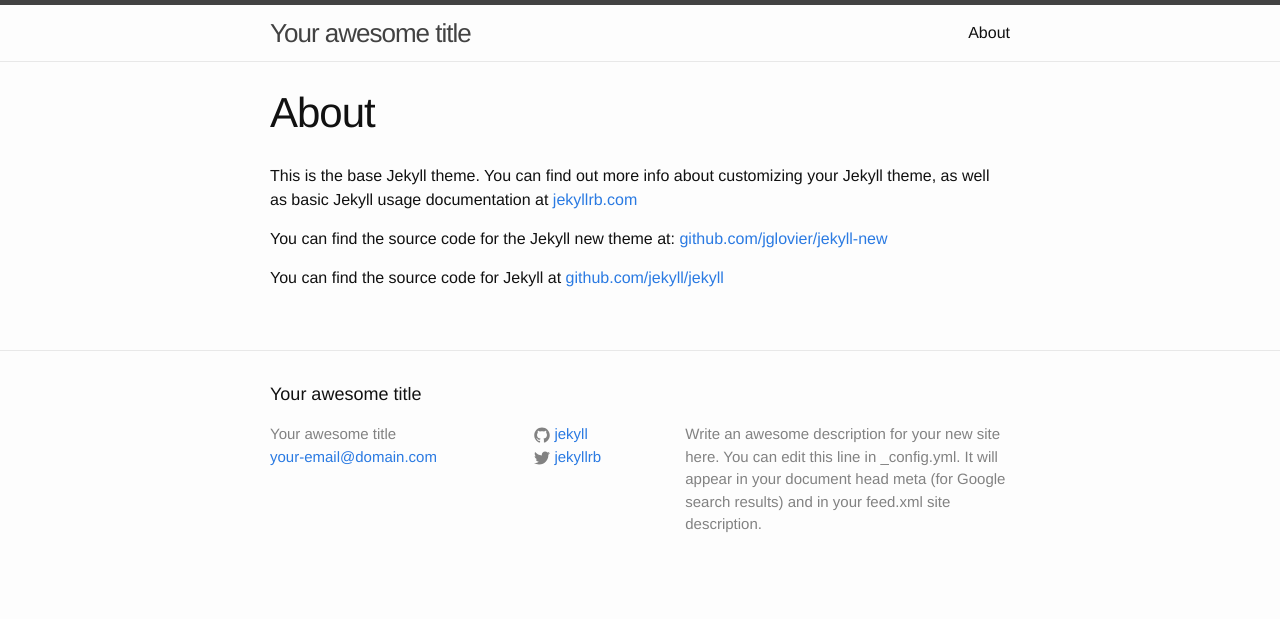
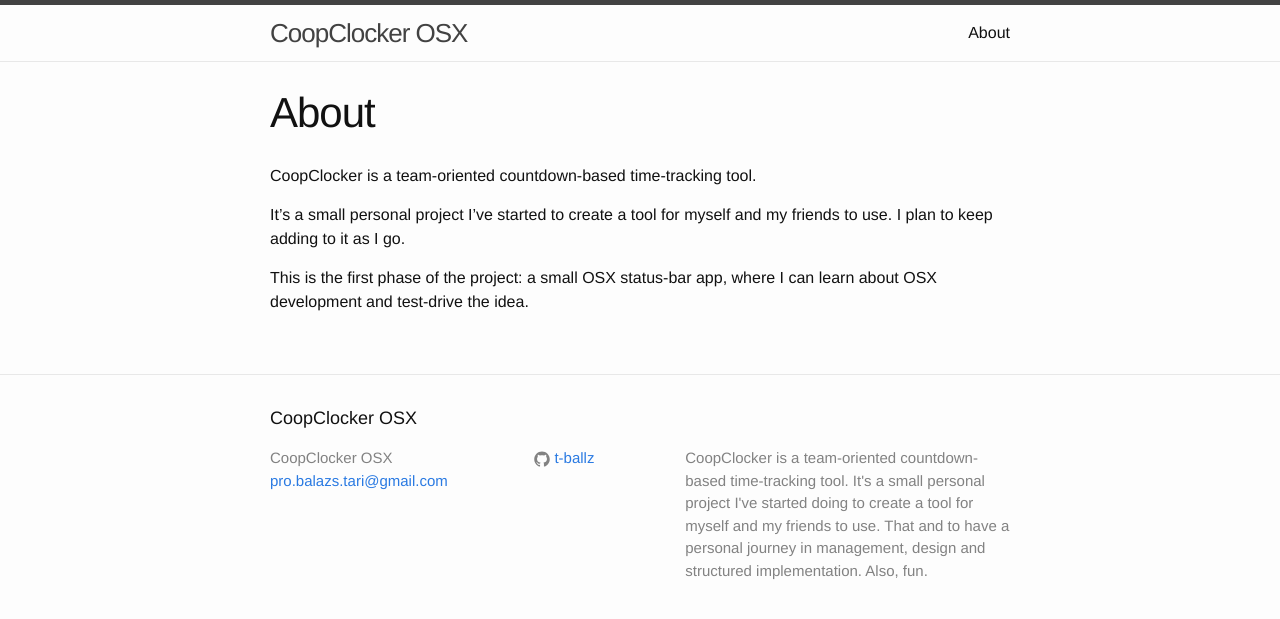
Before and after one commit to t-ballz/coopclocker-osx, a Jekyll site: the page built from about.md, in a window 1280 px wide. Shown: the top 619 px of the page. Built offline with Jekyll 4.4.1, drawn with Linux system fonts in a browser that asks for light colours.

Commit message:
- config changed, some basic info added - first post: First post - second post: Curent status

```diff
--- a/_config.yml
+++ b/_config.yml
@@ -1,14 +1,13 @@
 # Site settings
-title: Your awesome title
-email: your-email@domain.com
+title: CoopClocker OSX
+email: pro.balazs.tari@gmail.com
 description: > # this means to ignore newlines until "baseurl:"
-  Write an awesome description for your new site here. You can edit this
-  line in _config.yml. It will appear in your document head meta (for
-  Google search results) and in your feed.xml site description.
+  CoopClocker is a team-oriented countdown-based time-tracking tool.
+  It's a small personal project I've started doing to create a tool for myself and my friends to use.
+  That and to have a personal journey in management, design and structured implementation. Also, fun.
 baseurl: "/coopclocker-osx" # the subpath of your site, e.g. /blog/
-url: "http://yourdomain.com" # the base hostname & protocol for your site
-twitter_username: jekyllrb
-github_username:  jekyll
+url: "http://t-ballz.github.io/coopclocker-osx" # the base hostname & protocol for your site
+github_username:  t-ballz
 
 # Build settings
 markdown: kramdown
--- a/about.md
+++ b/about.md
@@ -4,8 +4,8 @@ title: About
 permalink: /about/
 ---
 
-This is the base Jekyll theme. You can find out more info about customizing your Jekyll theme, as well as basic Jekyll usage documentation at [jekyllrb.com](http://jekyllrb.com/)
+CoopClocker is a team-oriented countdown-based time-tracking tool.
 
-You can find the source code for the Jekyll new theme at: [github.com/jglovier/jekyll-new](https://github.com/jglovier/jekyll-new)
+It's a small personal project I've started to create a tool for myself and my friends to use. I plan to keep adding to it as I go.
 
-You can find the source code for Jekyll at [github.com/jekyll/jekyll](https://github.com/jekyll/jekyll)
+This is the first phase of the project: a small OSX status-bar app, where I can learn about OSX development and test-drive the idea.
```
Also changed, not shown: _posts/2015-11-08-welcome-to-jekyll.markdown (deleted, +0 -25 lines), _posts/2015-11-09-current-status.markdown (added, +30 -0 lines), _posts/2015-11-09-first-post.markdown (added, +18 -0 lines).
